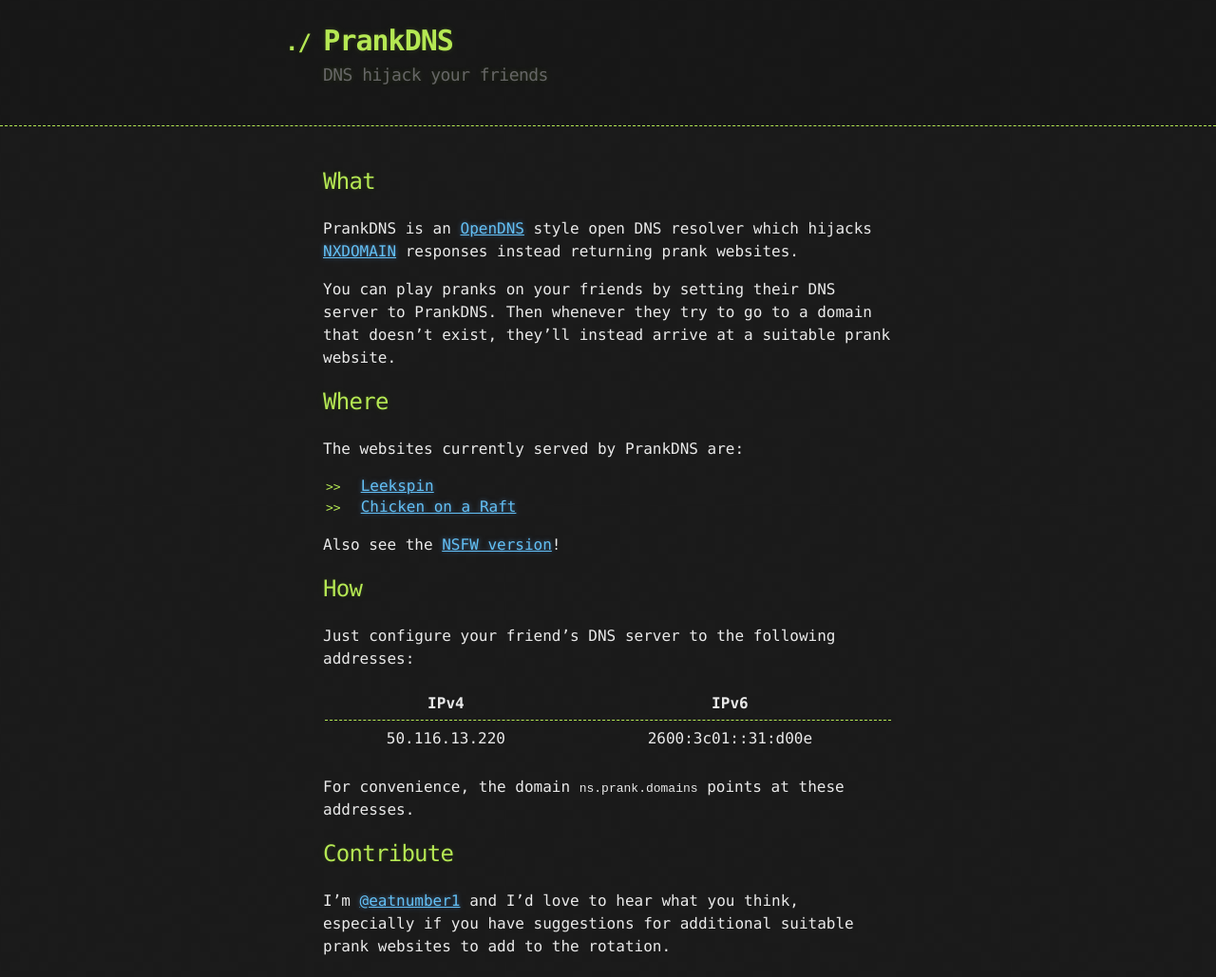
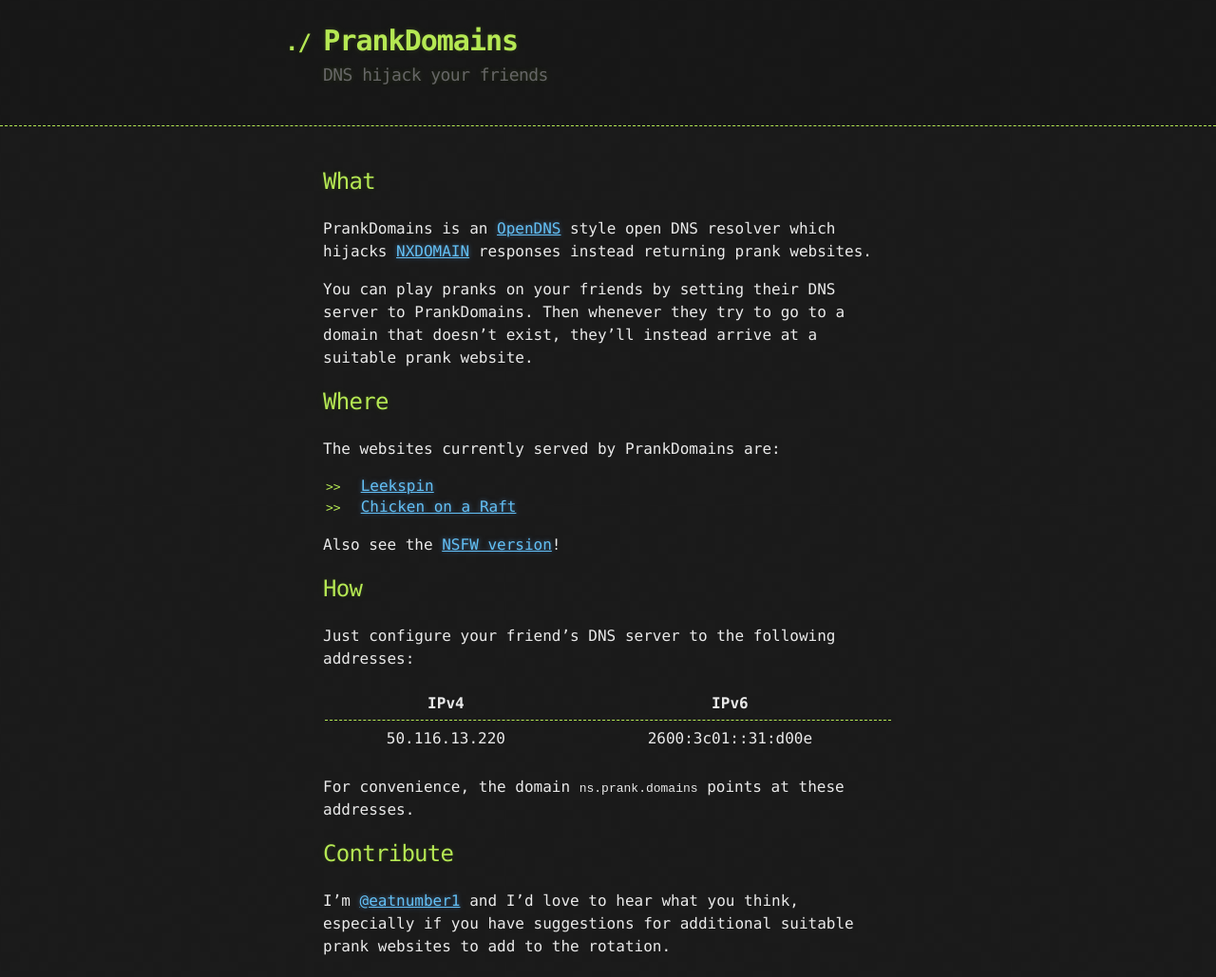
Before and after one commit to eatnumber1/prank.domains, a Jekyll site: the page built from index.markdown, in a window 1280 px wide. Shown: the whole page at 95% size. Built offline with Jekyll 4.4.1, drawn with Linux system fonts in a browser that asks for light colours.

Commit message:
Rename PrankDNS to PrankDomains to match domain name

```diff
--- a/_config.yml
+++ b/_config.yml
@@ -1,5 +1,5 @@
 # Site settings
-title: PrankDNS
+title: PrankDomains
 description: DNS hijack your friends
 domain: prank.domains
 # TODO: Figure out how not to need this.
```
